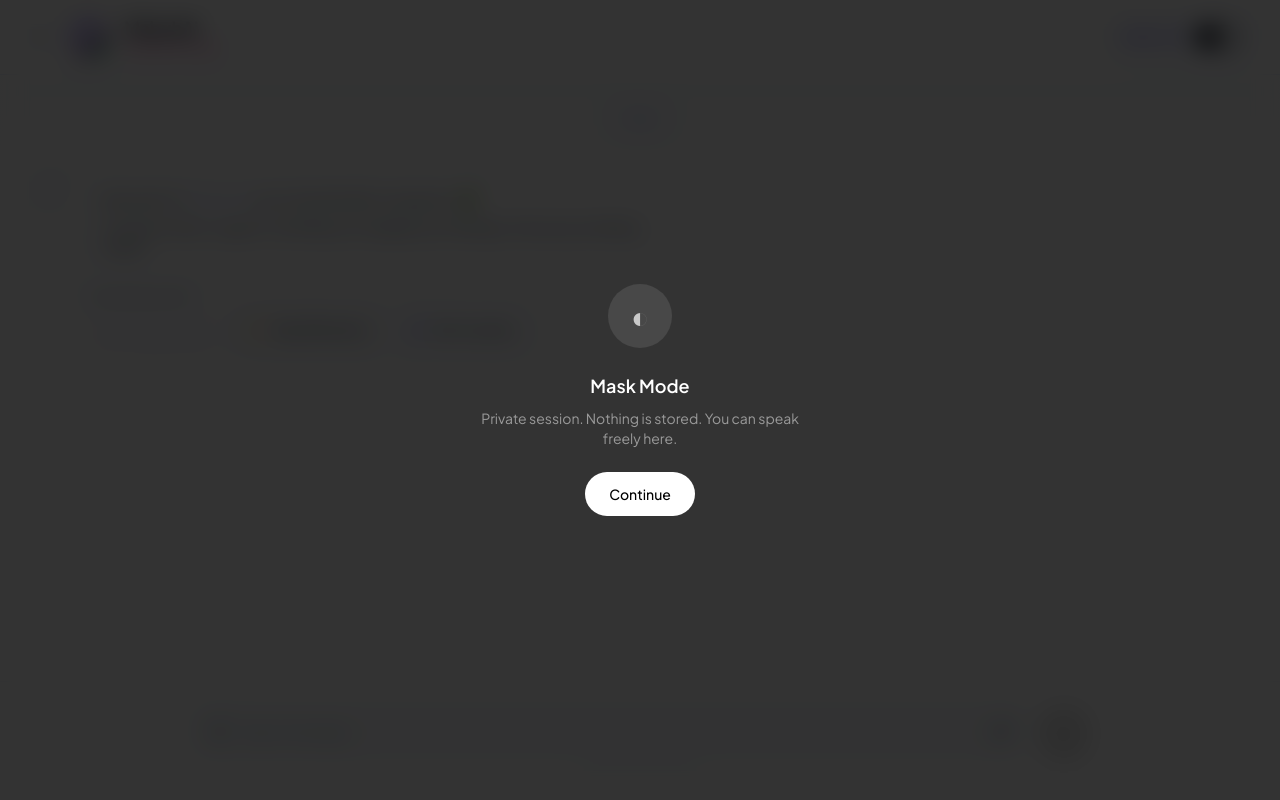
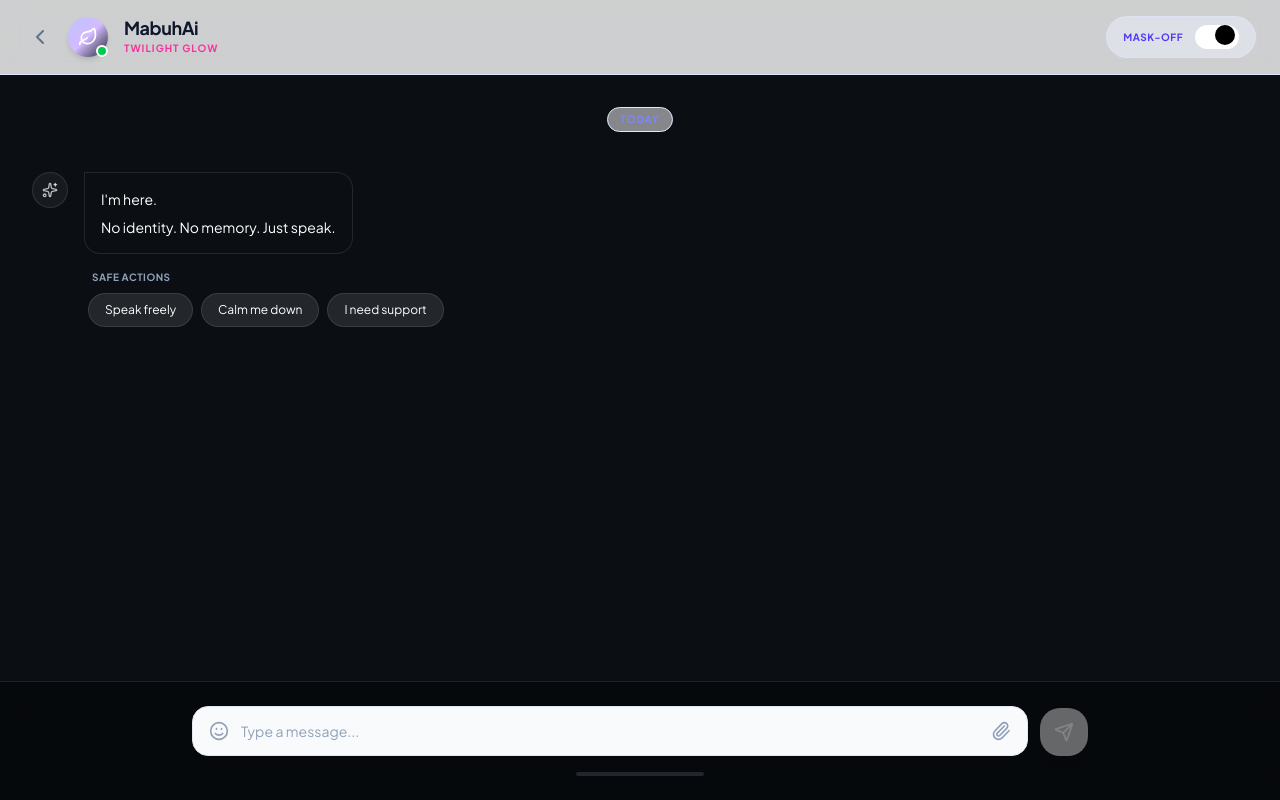
Before and after one commit to kheypaxu/mabuh-ai, a React (Vite) app: page /chatbot in a window 1280 px wide. Both pictures are taken after a click on the button 1217 px from the left and 37 px from the top of the page. Built offline with nearby package versions, Linux system fonts and the light colour scheme.

Commit message:
feat: modify chatbot to have a masked feature using toggle button

```diff
--- a/src/screens/ChatBot.tsx
+++ b/src/screens/ChatBot.tsx
@@ -16,30 +16,59 @@ interface Message {
   isAi: boolean;
   content: ReactNode;
   hasActions?: boolean;
+  status?: "typing" | "done";
 }
 
 // typing animation
-const Typewriter = ({ text, speed = 20 }: { text: string; speed?: number }) => {
-  const characters = text.split("");
+const Typewriter = ({
+  text,
+  speed = 25,
+}: {
+  text: string;
+  speed?: number;
+}) => {
+  const [displayed, setDisplayed] = useState("");
+
+  useEffect(() => {
+    let i = 0;
+    setDisplayed("");
+
+    const interval = setInterval(() => {
+      i++;
+      setDisplayed(text.slice(0, i));
+
+      if (i >= text.length) clearInterval(interval);
+    }, speed);
+
+    return () => clearInterval(interval);
+  }, [text, speed]);
 
   return (
-    <motion.span>
-      {characters.map((char, index) => (
-        <motion.span
-          key={index}
-          initial={{ opacity: 0 }}
-          animate={{ opacity: 1 }}
-          transition={{
-            duration: 0.1,
-            delay: index * (speed / 1000),
-          }}
-        >
-          {char}
-        </motion.span>
-      ))}
-    </motion.span>
+    <span>
+      {displayed}
+      <span className="opacity-60 animate-pulse">|</span>
+    </span>
   );
 };
+
+const TypingDots = ({ isMaskMode }: { isMaskMode: boolean }) => (
+  <div className="flex gap-1.5 px-1 py-2 bg-transparent">
+    {[0, 1, 2].map((i) => (
+      <motion.div
+        key={i}
+        className={`w-1.5 h-1.5 rounded-full ${
+          isMaskMode ? "bg-white/30" : "bg-secondary/50"
+        }`}
+        animate={{ opacity: [0.2, 1, 0.2] }}
+        transition={{
+          duration: 1,
+          repeat: Infinity,
+          delay: i * 0.2,
+        }}
+      />
+    ))}
+  </div>
+);
 
 export default function Chatbot() {
   const navigate = useNavigate();
@@ -47,21 +76,40 @@ export default function Chatbot() {
 
   // State
   const [isMaskActive, setIsMaskActive] = useState(false);
-  const [isTyping, setIsTyping] = useState(false); // Typing animation state
+  const [isTyping] = useState(false);
   const [inputText, setInputText] = useState("");
-  const [messages, setMessages] = useState<Message[]>([
-    {
+  const [showOverlay, setShowOverlay] = useState(false);
+  const [isMaskMode, setIsMaskMode] = useState(false);
+  const getInitialMessage = (mask: boolean): Message => ({
   id: "init",
   isAi: true,
-      content: (
+  content: mask ? (
     <>
-          <p>Kamusta! I'm <span className="font-bold text-primary dark:text-secondary">MabuhAi</span>, your mental health companion. 🌿</p>
-          <p className="mt-2">I'm here to listen, support, and help you navigate your feelings. How are you feeling today?</p>
+      <p>I'm here.</p>
+      <p className="mt-2">No identity. No memory. Just speak.</p>
+    </>
+  ) : (
+    <>
+      <p>
+        Kamusta! I'm{" "}
+        <span className="font-bold text-primary dark:text-secondary">
+          MabuhAi
+        </span>, your mental health companion. 🌿
+      </p>
+      <p className="mt-2">
+        I'm here to listen, support, and help you navigate your feelings. How are you feeling today?
+      </p>
     </>
   ),
-      hasActions: true
-    }
-  ]);
+  hasActions: true,
+});
+  const [messages, setMessages] = useState<Message[]>(() =>
+    [getInitialMessage(false)]
+  );
+
+  useEffect(() => {
+    setMessages([getInitialMessage(isMaskMode)]);
+  }, [isMaskMode]);
 
   useEffect(() => {
     if (scrollRef.current) {
@@ -72,37 +120,113 @@ export default function Chatbot() {
     }
   }, [messages, isTyping]);
 
-  // 3. Message Handlers
-  const handleSendMessage = () => {
-    if (!inputText.trim()) return;
-
-    // Add User Message
+  const sendWithIntent = async (text: string, intent: string) => {
     const userMessage: Message = {
       id: Date.now().toString(),
       isAi: false,
-      content: inputText,
-      hasActions: false
+      content: text,
     };
 
-    setMessages((prev) => [...prev, userMessage]);
+    const aiId = crypto.randomUUID();
+
+    setMessages((prev) => [
+      ...prev,
+      userMessage,
+      {
+        id: aiId,
+        isAi: true,
+        content: "",
+        status: "typing",
+      },
+    ]);
+
+    try {
+      const res = await fetch("http://192.168.1.39:3000/chat", {
+        method: "POST",
+        headers: { "Content-Type": "application/json" },
+        body: JSON.stringify({ message: text, intent }),
+      });
+
+      const data = await res.json();
+
+      // ONLY update existing AI bubble
+      setMessages((prev) =>
+        prev.map((msg) =>
+          msg.id === aiId
+            ? { ...msg, content: data.reply, status: "done" }
+            : msg
+        )
+      );
+    } catch {
+      setMessages((prev) =>
+        prev.map((msg) =>
+          msg.id === aiId
+            ? { ...msg, content: "Something went wrong.", status: "done" }
+            : msg
+        )
+      );
+    }
+  };
+
+  const handleSendMessage = async () => {
+    if (!inputText.trim()) return;
+
+    const userText = inputText;
+    const aiId = (Date.now() + 1).toString();
+
+    setMessages((prev) => [
+      ...prev,
+      {
+        id: Date.now().toString(),
+        isAi: false,
+        content: userText,
+      },
+      {
+        id: aiId,
+        isAi: true,
+        content: "",
+        status: "typing",
+      },
+    ]);
+
     setInputText("");
 
-    setIsTyping(true);
+    try {
+      const res = await fetch("http://localhost:3000/chat", {
+        method: "POST",
+        headers: { "Content-Type": "application/json" },
+        body: JSON.stringify({ message: userText, intent: "general" }),
+      });
 
-    setTimeout(() => {
-      setIsTyping(false); // Stop typing animation
-      const aiReply: Message = {
-        id: (Date.now() + 1).toString(),
-        isAi: true,
-        content: "I'm just a placeholder for now, but I hear you! We'll hook up the real AI soon. 🌿",
-        hasActions: false
-      };
-      setMessages((prev) => [...prev, aiReply]);
-    }, 2000); // 2-second delay for a natural feel
+      const data = await res.json();
+
+      // ONLY update existing bubble
+      setMessages((prev) =>
+        prev.map((msg) =>
+          msg.id === aiId
+            ? { ...msg, content: data.reply, status: "done" }
+            : msg
+        )
+      );
+    } catch {
+      setMessages((prev) =>
+        prev.map((msg) =>
+          msg.id === aiId
+            ? { ...msg, content: "Something went wrong.", status: "done" }
+            : msg
+        )
+      );
+    }
   };
 
   return (
-    <div className="flex flex-col h-screen bg-white dark:bg-twilight-dark transition-colors duration-500 overflow-hidden">
+    <div
+      className={`flex flex-col h-screen transition-all duration-500 overflow-hidden ${
+        isMaskMode
+          ? "bg-[#0b0f14] text-white"
+          : "bg-white dark:bg-twilight-dark text-slate-900 dark:text-white"
+      }`}
+    >
 
       {/* HEADER SECTION */}
       <header className="px-6 py-4 flex items-center justify-between border-b border-indigo-100 dark:border-indigo-900/50 bg-white/80 dark:bg-twilight-dark/80 backdrop-blur-md sticky top-0 z-10 text-slate-900 dark:text-white">
@@ -131,12 +255,14 @@ export default function Chatbot() {
         <div className="flex items-center gap-3 bg-indigo-50/50 dark:bg-indigo-950/30 px-4 py-2 rounded-full border border-indigo-100/50 dark:border-indigo-900/50">
           <span className="text-[10px] font-bold uppercase tracking-wider text-indigo-600 dark:text-indigo-400">Mask-Off</span>
           <button
-            onClick={() => setIsMaskActive(!isMaskActive)}
-            className={`relative inline-flex h-6 w-11 shrink-0 cursor-pointer rounded-full border-2 border-transparent transition-colors duration-200 ease-in-out ${isMaskActive ? "bg-accent" : "bg-slate-200 dark:bg-slate-700"}`}
+            onClick={() => setIsMaskMode((prev) => !prev)}
+            className={`relative inline-flex h-6 w-11 rounded-full transition ${
+              isMaskMode ? "bg-white" : "bg-slate-600"
+            }`}
           >
             <motion.span
-              animate={{ x: isMaskActive ? 20 : 0 }}
-              className="pointer-events-none inline-block h-5 w-5 rounded-full bg-white shadow ring-0 transition duration-200 ease-in-out"
+              animate={{ x: isMaskMode ? 20 : 0 }}
+              className="w-5 h-5 bg-black rounded-full"
             />
           </button>
         </div>
@@ -145,14 +271,18 @@ export default function Chatbot() {
       {/* CHAT AREA SECTION */}
       <main
         ref={scrollRef}
-        className="flex-1 overflow-y-auto p-4 md:p-8 flex flex-col gap-6 bg-linear-to-b from-indigo-50/20 to-white dark:from-twilight-dark/20 dark:to-slate-950"
+        className={`flex-1 overflow-y-auto p-4 md:p-8 flex flex-col gap-6 transition-all duration-500 ${
+          isMaskMode
+            ? "bg-transparent"
+            : "bg-linear-to-b from-indigo-50/20 to-white dark:from-twilight-dark/20 dark:to-slate-950"
+        }`}
       >
         <div className="flex justify-center mb-4">
           <span className="px-3 py-1 rounded-full bg-white/50 dark:bg-indigo-950/50 text-[10px] font-bold text-indigo-400 uppercase tracking-widest border border-indigo-100 dark:border-indigo-900">Today</span>
         </div>
 
         <AnimatePresence mode="popLayout">
-          {messages.map((msg, index) => (
+          {messages.map((msg) => (
             <motion.div
               key={msg.id}
               initial={{ opacity: 0, y: 10, scale: 0.98 }}
@@ -163,11 +293,18 @@ export default function Chatbot() {
             >
               <ChatBubble
                 isAi={msg.isAi}
-                message={msg.isAi && index === messages.length - 1 && typeof msg.content === "string" ? (
+                isMaskMode={isMaskMode}
+                message={
+                  msg.isAi && msg.status === "typing" ? (
+                    <TypingDots isMaskMode={isMaskMode} />
+                  ) : msg.isAi &&
+                    msg.status === "done" &&
+                    typeof msg.content === "string" ? (
                     <Typewriter text={msg.content} />
                   ) : (
                     msg.content
-                )}
+                  )
+                }
               />
 
               {msg.hasActions && (
@@ -177,39 +314,71 @@ export default function Chatbot() {
                   transition={{ delay: 0.4 }}
                   className="flex flex-col gap-2 ml-14"
                 >
-                  <p className="text-[10px] font-bold text-slate-400 uppercase ml-1 tracking-wider text-left">Nurturing Steps</p>
+                    <p className="text-[10px] font-bold uppercase ml-1 tracking-wider text-left text-slate-400">
+                      {isMaskMode ? "Safe Actions" : "Nurturing Steps"}
+                    </p>
                     <div className="flex flex-wrap gap-2">
-                    <button className="px-4 py-2 bg-white/60 dark:bg-slate-800/60 backdrop-blur-sm border border-secondary/20 rounded-full text-xs font-semibold text-secondary hover:bg-secondary hover:text-white transition-all shadow-sm flex items-center gap-2">
+                      {isMaskMode ? (
+                        <>
+                          <button
+                            onClick={() => sendWithIntent("I just need to talk", "vent")}
+                            className="px-4 py-2 bg-white/10 border border-white/10 rounded-full text-xs text-white hover:bg-white/20 transition"
+                          >
+                            Speak freely
+                          </button>
+
+                          <button
+                            onClick={() => sendWithIntent("Help me calm down", "calm")}
+                            className="px-4 py-2 bg-white/10 border border-white/10 rounded-full text-xs text-white hover:bg-white/20 transition"
+                          >
+                            Calm me down
+                          </button>
+
+                          <button
+                            onClick={() => sendWithIntent("I feel overwhelmed", "support")}
+                            className="px-4 py-2 bg-white/10 border border-white/10 rounded-full text-xs text-white hover:bg-white/20 transition"
+                          >
+                            I need support
+                          </button>
+                        </>
+                      ) : (
+                        <>
+                          <button
+                            onClick={() => sendWithIntent("I need to vent", "vent")}
+                            className="px-4 py-2 bg-white/60 dark:bg-slate-800/60 backdrop-blur-sm border border-secondary/20 rounded-full text-xs font-semibold text-secondary hover:bg-secondary hover:text-white transition-all shadow-sm flex items-center gap-2"
+                          >
                             <Wind className="size-4" /> I need to vent
                           </button>
-                    <button className="px-4 py-2 bg-white/60 dark:bg-slate-800/60 backdrop-blur-sm border border-accent/30 rounded-full text-xs font-semibold text-slate-700 dark:text-slate-200 hover:bg-accent/10 transition-all shadow-sm flex items-center gap-2">
+
+                          <button
+                            onClick={() => sendWithIntent("Give me a daily affirmation", "affirmation")}
+                            className="px-4 py-2 bg-white/60 dark:bg-slate-800/60 backdrop-blur-sm border border-accent/30 rounded-full text-xs font-semibold text-slate-700 dark:text-slate-200 hover:bg-accent/10 transition-all shadow-sm flex items-center gap-2"
+                          >
                             <Heart className="size-4 text-amber-500" /> Daily Affirmation
                           </button>
-                    <button className="px-4 py-2 bg-white/60 dark:bg-slate-800/60 backdrop-blur-sm border border-indigo-200 dark:border-indigo-800 rounded-full text-xs font-semibold text-slate-700 dark:text-slate-200 hover:bg-indigo-50 transition-all shadow-sm flex items-center gap-2">
+
+                          <button
+                            onClick={() => sendWithIntent("Give me self-care tips", "self-care")}
+                            className="px-4 py-2 bg-white/60 dark:bg-slate-800/60 backdrop-blur-sm border border-indigo-200 dark:border-indigo-800 rounded-full text-xs font-semibold text-slate-700 dark:text-slate-200 hover:bg-indigo-50 transition-all shadow-sm flex items-center gap-2"
+                          >
                             <Sparkles className="size-4 text-indigo-500" /> Self-care tips
                           </button>
+                        </>
+                      )}
                     </div>
                 </motion.div>
               )}
             </motion.div>
           ))}
-
-          {/* AI Typing Indicator Bubble */}
-          {isTyping && (
-            <motion.div
-              initial={{ opacity: 0, y: 5 }}
-              animate={{ opacity: 1, y: 0 }}
-              exit={{ opacity: 0 }}
-              className="flex flex-col gap-4"
-            >
-              <ChatBubble isAi={true} isTyping={true} />
-            </motion.div>
-          )}
         </AnimatePresence>
       </main>
 
       {/* FOOTER INPUT SECTION */}
-      <footer className="p-4 md:p-6 bg-white dark:bg-twilight-dark border-t border-indigo-50 dark:border-indigo-900/50">
+      <footer className={`p-4 md:p-6 border-t transition-all duration-500 ${
+        isMaskMode
+          ? "bg-black/40 border-white/10 backdrop-blur-xl"
+          : "bg-white dark:bg-twilight-dark border-indigo-50 dark:border-indigo-900/50"
+      }`}>
         <div className="max-w-4xl mx-auto flex items-end gap-3">
           <div className="flex-1 bg-slate-50 dark:bg-slate-900 rounded-2xl px-4 py-2 flex items-center gap-3 border border-slate-200 dark:border-slate-800 focus-within:border-secondary focus-within:ring-1 focus-within:ring-secondary/20 transition-all">
             <button className="text-slate-400 hover:text-secondary"><Smile className="size-5" /></button>
@@ -246,7 +415,13 @@ export default function Chatbot() {
       </footer>
 
       {/* OVERLAY COMPONENT */}
-      <MaskOverlay isOpen={isMaskActive} onToggle={() => setIsMaskActive(false)} />
+      <MaskOverlay
+        isOpen={showOverlay}
+        onToggle={() => {
+          setShowOverlay(false);
+          setIsMaskActive(true);
+        }}
+      />
     </div>
   );
 }
```
Lines whose indentation alone changed are shown as unchanged.
